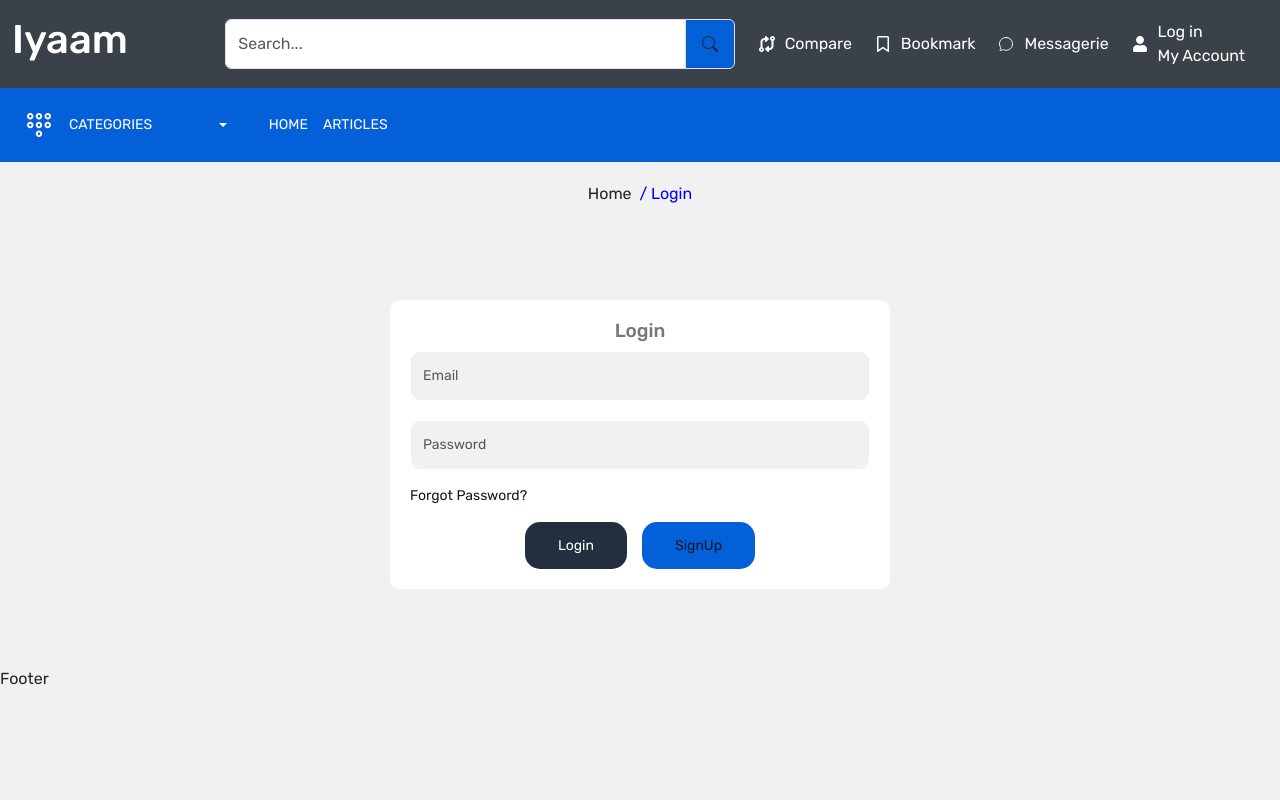
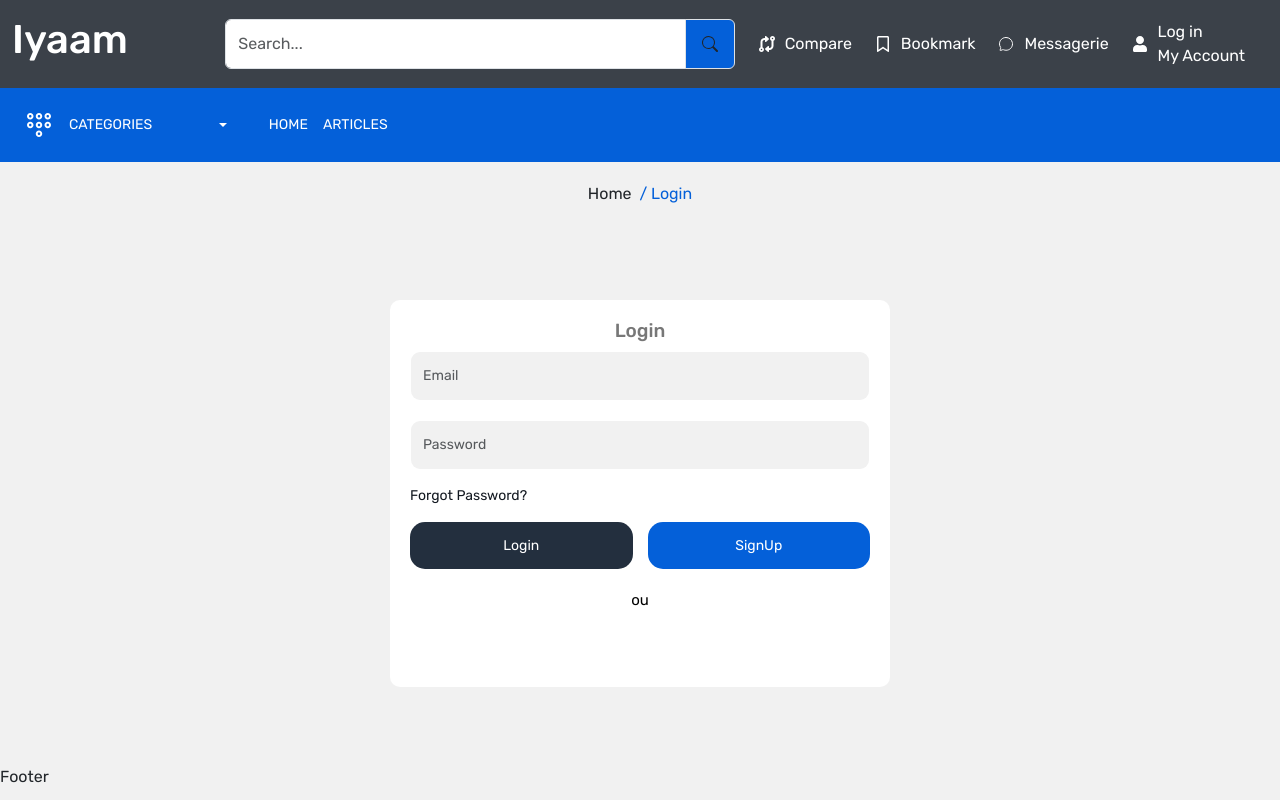
Before and after one commit to sikapal/iyaam3, a React (Create React App) app: page /login in a window 1280 px wide. Built offline with nearby package versions, Linux system fonts and the light colour scheme.

Commit message:
login interface modified

```diff
--- a/package.json
+++ b/package.json
@@ -4,10 +4,12 @@
   "private": true,
   "dependencies": {
     "@babel/plugin-transform-private-property-in-object": "^7.24.5",
+    "@react-oauth/google": "^0.12.1",
     "@reduxjs/toolkit": "^1.9.7",
     "@testing-library/jest-dom": "^5.17.0",
     "@testing-library/react": "^13.4.0",
     "@testing-library/user-event": "^14.5.2",
+    "jwt-decode": "^4.0.0",
     "react": "^18.3.1",
     "react-dom": "^18.3.1",
     "react-helmet": "^6.1.0",
--- a/src/App.css
+++ b/src/App.css
@@ -478,7 +478,7 @@ top: 17%;
 
   p{
     margin-top: 20px;
-    color: blue;
+    color:var(--color-febd69);
     display:flex;
      justify-content:center ;
   }
@@ -488,6 +488,15 @@ top: 17%;
   font-size: 13px;
   color: var(--color-777777);
 
+}
+
+.googleContainer{
+
+  padding-top: 20px;
+  p{
+    font-size: 15px;
+   color: #000000;
+  }
 }
 /*Authentication card end*/
 
--- /dev/null
+++ b/src/pages/Googleauth.js
@@ -0,0 +1,22 @@
+import React from "react";
+import { GoogleOAuthProvider } from "@react-oauth/google";
+import { GoogleLogin } from "@react-oauth/google";
+
+const Googleauth = () => {
+  return (
+    <div className="googleContainer">
+      <p className="text-center">ou</p>
+      <GoogleOAuthProvider clientId="google client id">
+        <GoogleLogin
+          onSuccess={(credentialResponse) => {}}
+          theme="filled_blue"
+          onError={() => {
+            console.log("Login Failed");
+          }}
+        />
+      </GoogleOAuthProvider>
+    </div>
+  );
+};
+
+export default Googleauth;
--- a/src/pages/Login.js
+++ b/src/pages/Login.js
@@ -1,50 +1,60 @@
-import React from 'react'
-import Meta from '../components/Meta'
-import BreadCrumb from '../components/BreadCrumb'
-import { Link } from 'react-router-dom'
+import React from "react";
+import Meta from "../components/Meta";
+import BreadCrumb from "../components/BreadCrumb";
+import { Link } from "react-router-dom";
+import Googleauth from "./Googleauth";
 
 const login = () => {
   return (
     <>
       <Meta title={"Login"} />
-            <BreadCrumb title='Login' />
+      <BreadCrumb title="Login" />
 
-            <div className='login-wrapper home-wrapper-2 py-5'>
-                <div className='container-xxl'>
-                <div className='row'>
+      <div className="login-wrapper home-wrapper-2 py-5">
+        <div className="container-xxl">
+          <div className="row">
             <div className="col-12">
-                        <div className='auth-card'>
-                            <h3 className='text-center'>Login</h3>
+              <div className="auth-card">
+                <h3 className="text-center">Login</h3>
 
-                            <form action='' className='d-flex flex-column gap-15'>
+                <form action="" className="d-flex flex-column gap-15">
                   <div>
-                                    <input type="email" name='email' placeholder='Email' className='form-control' />
+                    <input
+                      type="email"
+                      name="email"
+                      placeholder="Email"
+                      className="form-control"
+                    />
                   </div>
-                                <div className='mt-1'>
-                                    <input type="password" name='password' placeholder='Password' className='form-control' />
+                  <div className="mt-1">
+                    <input
+                      type="password"
+                      name="password"
+                      placeholder="Password"
+                      className="form-control"
+                    />
                   </div>
 
                   <div>
-                                    <Link to="/forgot-password">
-                                        Forgot Password?
+                    <Link to="/forgot-password">Forgot Password?</Link>
+                    <div className="mt-3 d-flex justify-content-center gap-15 align-items-center">
+                      <button className="button border-0 w-50">Login</button>
+                      <Link to="/signup" className="button signup w-50 text-white text-center">
+                        SignUp
                       </Link>
+                    </div>
 
-                                    <div className='mt-3 d-flex justify-content-center gap-15 align-items-center'>
-                                        <button className='button border-0'>Login</button>
-                                        <Link to="/signup" className='button signup'>SignUp</Link>
-                                    </div>
+                    {/* google auth*/}
+                    <Googleauth />
                   </div>
                 </form>
-
-                        </div>
-
               </div>
             </div>
           </div>
-
+        </div>
       </div>
     </>
-    )
-}
+  );
+};
 
-export default login
+export default login;
--- a/src/pages/Signup.js
+++ b/src/pages/Signup.js
@@ -2,61 +2,84 @@ import React from 'react'
 import Meta from '../components/Meta'
 import BreadCrumb from '../components/BreadCrumb'
 import { Link } from 'react-router-dom'
+import Googleauth from "./Googleauth";
 
 
 const Signup = () => {
     return (
       <>
         <Meta title={"SignUp"} />
-            <BreadCrumb title='SignUp' />
+        <BreadCrumb title="SignUp" />
 
-            <div className='login-wrapper home-wrapper-2 py-5'>
-               <div className='container-xxl'>
-               <div className='row'>
+        <div className="login-wrapper home-wrapper-2 py-5">
+          <div className="container-xxl">
+            <div className="row">
               <div className="col-12">
-                        <div className='auth-card'>
-                            <h3 className='text-center'>Create an Account</h3>
+                <div className="auth-card">
+                  <h3 className="text-center">Create an Account</h3>
 
-                            <form action='' className='d-flex flex-column gap-15'>
+                  <form action="" className="d-flex flex-column gap-15">
                     <div>
-                                    <input type="text" name='text' placeholder='Name ' className='form-control' />
+                      <input
+                        type="text"
+                        name="text"
+                        placeholder="Name "
+                        className="form-control"
+                      />
                     </div>
                     <div>
-                                    <input type="text" name='text' placeholder='Surname ' className='form-control' />
+                      <input
+                        type="text"
+                        name="text"
+                        placeholder="Surname "
+                        className="form-control"
+                      />
                     </div>
                     <div>
-                                    <input type="email" name='email' placeholder='Email' className='form-control' />
+                      <input
+                        type="email"
+                        name="email"
+                        placeholder="Email"
+                        className="form-control"
+                      />
                     </div>
-                                <div className='mt-1'>
-                                    <input type="password" name='password' placeholder='Password' className='form-control' />
+                    <div className="mt-1">
+                      <input
+                        type="password"
+                        name="password"
+                        placeholder="Password"
+                        className="form-control"
+                      />
                     </div>
 
                     <div>
-                                    <div className='d-flex gap-250'>
-                                        <p className='text-start mt-2 mb-3'> Already Have an Account? </p>
+                      <div className="d-flex gap-250">
+                        <p className="text-start mt-2 mb-3">
+                          {" "}
+                          Already Have an Account?{" "}
+                        </p>
 
-
-                                        <Link to="/login" className='text-end mt-2 mb-3  '>
+                        <Link to="/login" className="text-end mt-2 mb-3  ">
                           Login
                         </Link>
                       </div>
 
-                                    <div className='mt-3 d-flex justify-content-center gap-15 align-items-center'>
-                                        <button className='button border-0'>Create</button>
+                      <div className="mt-3 d-flex justify-content-center gap-15 align-items-center">
+                        <button className="button border-0 w-100">
+                          Create
+                        </button>
+                      </div>
 
-                                    </div>
+                      <Googleauth />
                     </div>
                   </form>
-
-                        </div>
-
                 </div>
               </div>
             </div>
-
+          </div>
         </div>
       </>
-    )
+    );
 }
 
 export default Signup
```
Also changed, not shown: 1 other file (tests, documents, lock files or other folders). Lines whose indentation alone changed are shown as unchanged.
